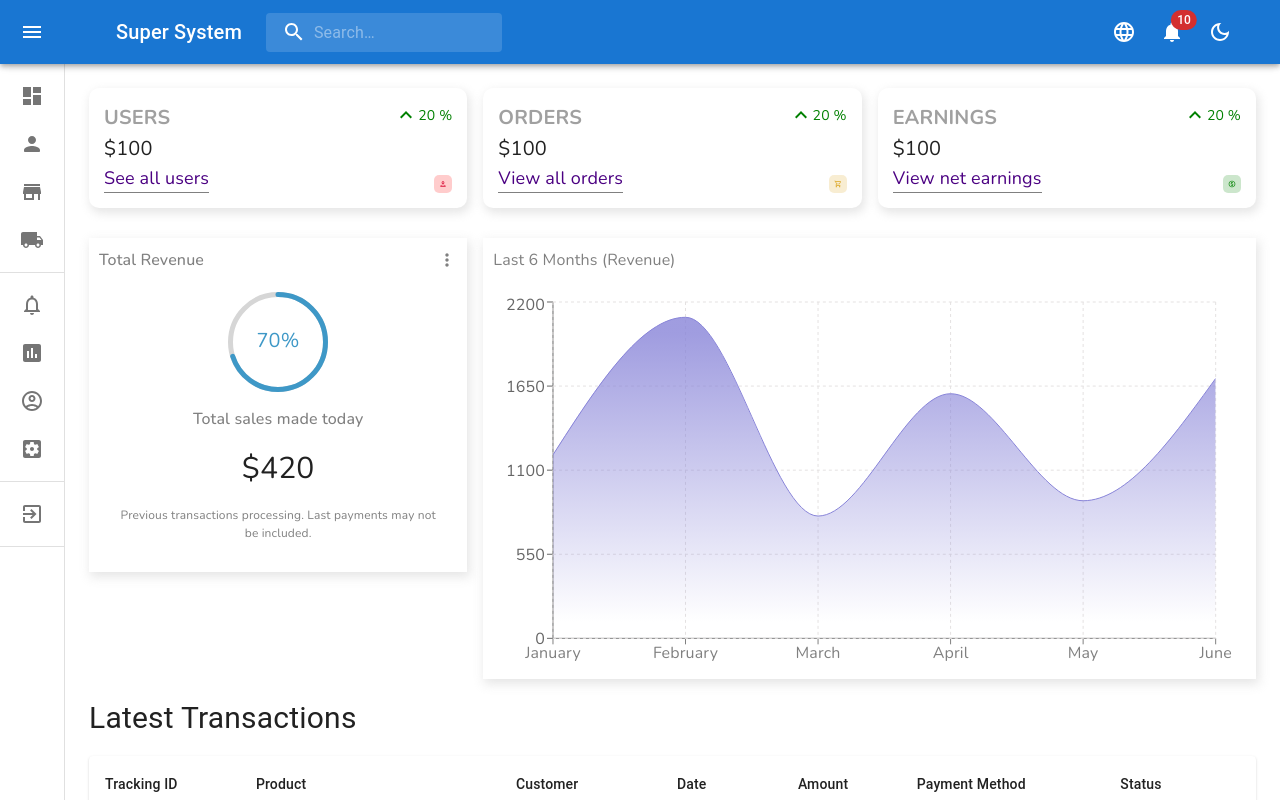
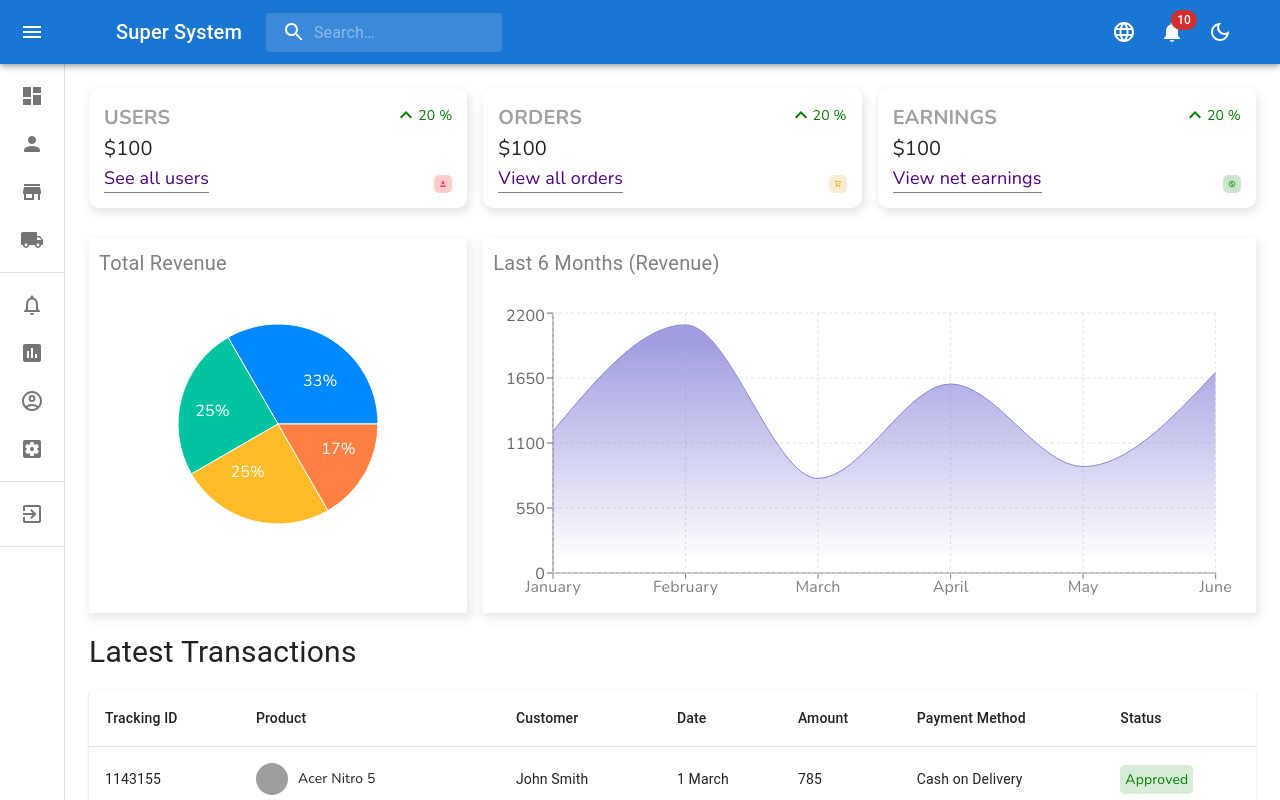
Before and after one commit to knrbokhari/super-system, a React (Create React App) app in the folder super-system/: page /dashboard in a window 1280 px wide. Shown: the top 800 px of the page. Built offline with nearby package versions, Linux system fonts and the light colour scheme; grey boxes are pictures that could not be loaded.

Commit message:
chart & featured component updated

```diff
--- a/super-system/src/components/Chart/Chart.js
+++ b/super-system/src/components/Chart/Chart.js
@@ -9,6 +9,7 @@ import {
   Tooltip,
   ResponsiveContainer,
 } from "recharts";
+import { Box, Typography } from "@mui/material";
 
 const Chart = ({ aspect, title }) => {
   const data = [
@@ -21,11 +22,11 @@ const Chart = ({ aspect, title }) => {
   ];
 
   return (
-    <div className="chart">
-      <div className="title">{title}</div>
-      <ResponsiveContainer width="100%" aspect={aspect}>
+    <Box className="chart">
+      <Typography className="chart-title">{title}</Typography>
+      <ResponsiveContainer width="100%" height={300}>
         <AreaChart
-          // width={100}
+          width={100}
           height={250}
           data={data}
           margin={{ top: 10, right: 30, left: 0, bottom: 0 }}
@@ -49,7 +50,7 @@ const Chart = ({ aspect, title }) => {
           />
         </AreaChart>
       </ResponsiveContainer>
-    </div>
+    </Box>
   );
 };
 
--- a/super-system/src/components/Chart/Chart.scss
+++ b/super-system/src/components/Chart/Chart.scss
@@ -5,8 +5,9 @@
   padding: 10px;
   color: gray;
 
-  .title {
-    margin-bottom: 20px;
+  .chart-title {
+    margin-bottom: 25px;
+    font-size: 20px;
   }
 
   .chartGrid {
--- a/super-system/src/components/Featured/Featured.js
+++ b/super-system/src/components/Featured/Featured.js
@@ -1,52 +1,116 @@
 import React from "react";
 import "./Featured.scss";
-import MoreVertIcon from "@mui/icons-material/MoreVert";
-import { CircularProgressbar } from "react-circular-progressbar";
+// import MoreVertIcon from "@mui/icons-material/MoreVert";
+// import { CircularProgressbar } from "react-circular-progressbar";
 import "react-circular-progressbar/dist/styles.css";
 // import KeyboardArrowDownIcon from "@mui/icons-material/KeyboardArrowDown";
 // import KeyboardArrowUpOutlinedIcon from "@mui/icons-material/KeyboardArrowUpOutlined";
+import { Box, Typography } from "@mui/material";
+import { Cell, Pie, PieChart, Tooltip, ResponsiveContainer } from "recharts";
 
 const Featured = () => {
+  const data = [
+    { name: "Group A", value: 400 },
+    { name: "Group B", value: 300 },
+    { name: "Group C", value: 300 },
+    { name: "Group D", value: 200 },
+  ];
+
+  const COLORS = ["#0088FE", "#00C49F", "#FFBB28", "#FF8042"];
+
+  const RADIAN = Math.PI / 180;
+  const renderCustomizedLabel = ({
+    cx,
+    cy,
+    midAngle,
+    innerRadius,
+    outerRadius,
+    percent,
+    index,
+  }) => {
+    const radius = innerRadius + (outerRadius - innerRadius) * 0.5;
+    const x = cx + radius * Math.cos(-midAngle * RADIAN);
+    const y = cy + radius * Math.sin(-midAngle * RADIAN);
+    return (
+      <text
+        x={x}
+        y={y}
+        fill="white"
+        textAnchor={x > cx ? "start" : "end"}
+        dominantBaseline="central"
+      >
+        {`${(percent * 100).toFixed(0)}%`}
+      </text>
+    );
+  };
   return (
-    <div className="featured">
-      <div className="top">
-        <h1 className="title">Total Revenue</h1>
-        <MoreVertIcon fontSize="small" />
-      </div>
-      <div className="bottom">
-        <div className="featuredChart">
-          <CircularProgressbar value={70} text={"70%"} strokeWidth={5} />
-        </div>
-        <p className="title">Total sales made today</p>
-        <p className="amount">$420</p>
-        <p className="desc">
-          Previous transactions processing. Last payments may not be included.
-        </p>
-        {/* <div className="summary">
-          <div className="item">
-            <div className="itemTitle">Target</div>
-            <div className="itemResult negative">
-              <KeyboardArrowDownIcon fontSize="small" />
-              <div className="resultAmount">$12.4k</div>
-            </div>
-          </div>
-          <div className="item">
-            <div className="itemTitle">Last Week</div>
-            <div className="itemResult positive">
-              <KeyboardArrowUpOutlinedIcon fontSize="small" />
-              <div className="resultAmount">$12.4k</div>
-            </div>
-          </div>
-          <div className="item">
-            <div className="itemTitle">Last Month</div>
-            <div className="itemResult positive">
-              <KeyboardArrowUpOutlinedIcon fontSize="small" />
-              <div className="resultAmount">$12.4k</div>
-            </div>
-          </div>
-        </div> */}
-      </div>
-    </div>
+    <>
+      <Box className="chart">
+        <Typography className="chart-title">Total Revenue</Typography>
+        <ResponsiveContainer width="100%" height={300}>
+          <PieChart>
+            <Pie
+              width={"100%"}
+              data={data}
+              cx="50%"
+              cy="40%"
+              labelLine={false}
+              label={renderCustomizedLabel}
+              outerRadius={100}
+              fill="#8884d8"
+              dataKey="value"
+            >
+              {data.map((entry, index) => (
+                <Cell
+                  key={`cell-${index}`}
+                  fill={COLORS[index % COLORS.length]}
+                />
+              ))}
+            </Pie>
+            <Tooltip />
+          </PieChart>
+        </ResponsiveContainer>
+      </Box>
+    </>
+    // <div className="featured">
+    //   <div className="top">
+    //     <h1 className="title">Total Revenue</h1>
+    //     <MoreVertIcon fontSize="small" />
+    //   </div>
+    //   <div className="bottom">
+    //     <div className="featuredChart">
+    //       <CircularProgressbar value={70} text={"70%"} strokeWidth={5} />
+    //     </div>
+    //     <p className="title">Total sales made today</p>
+    //     <p className="amount">$420</p>
+    //     <p className="desc">
+    //       Previous transactions processing. Last payments may not be included.
+    //     </p>
+    // <div className="summary">
+    //   <div className="item">
+    //     <div className="itemTitle">Target</div>
+    //     <div className="itemResult negative">
+    //       <KeyboardArrowDownIcon fontSize="small" />
+    //       <div className="resultAmount">$12.4k</div>
+    //     </div>
+    //   </div>
+    //   <div className="item">
+    //     <div className="itemTitle">Last Week</div>
+    //     <div className="itemResult positive">
+    //       <KeyboardArrowUpOutlinedIcon fontSize="small" />
+    //       <div className="resultAmount">$12.4k</div>
+    //     </div>
+    //   </div>
+    //   <div className="item">
+    //     <div className="itemTitle">Last Month</div>
+    //     <div className="itemResult positive">
+    //       <KeyboardArrowUpOutlinedIcon fontSize="small" />
+    //       <div className="resultAmount">$12.4k</div>
+    //     </div>
+    //   </div>
+    // </div>*
+    //   </div>
+    // </div>
   );
 };
 
```
